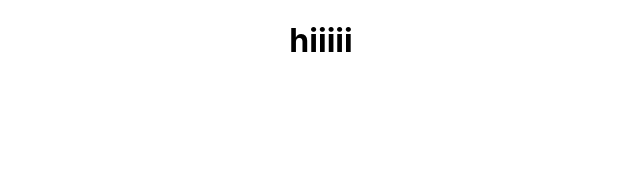
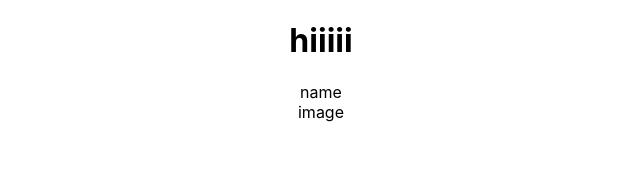
Before and after one commit to aleenaneo/demo, a React (Create React App) app: page / in a window 1280 px wide. Shown: the top 172 px of the page, without its empty margins (319-959 px from the left). Built offline with nearby package versions, Linux system fonts and the light colour scheme.

Commit message:
3red commit

```diff
--- a/src/App.js
+++ b/src/App.js
@@ -1,10 +1,13 @@
-import logo from './logo.svg';
 import './App.css';
+import Age from './components/Age';
+import Image from './components/Image';
 
 function App() {
   return (
     <div className="App">
       <h1>hiiiii</h1>
+      <Age />
+      <Image/>
     </div>
   );
 }
--- /dev/null
+++ b/src/components/Image.js
@@ -0,0 +1,11 @@
+import React from 'react'
+
+const Image = () => {
+  return (
+    <div>
+      image
+    </div>
+  )
+}
+
+export default Image
```
